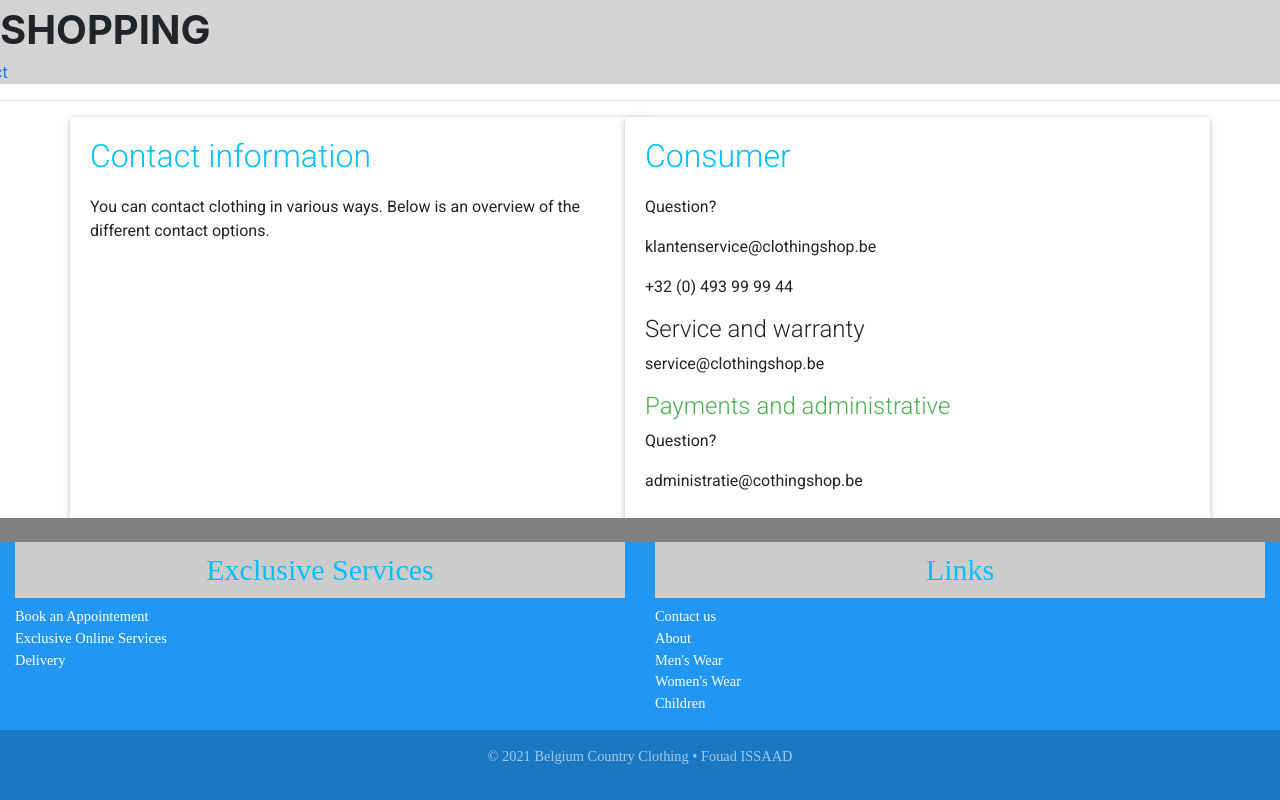
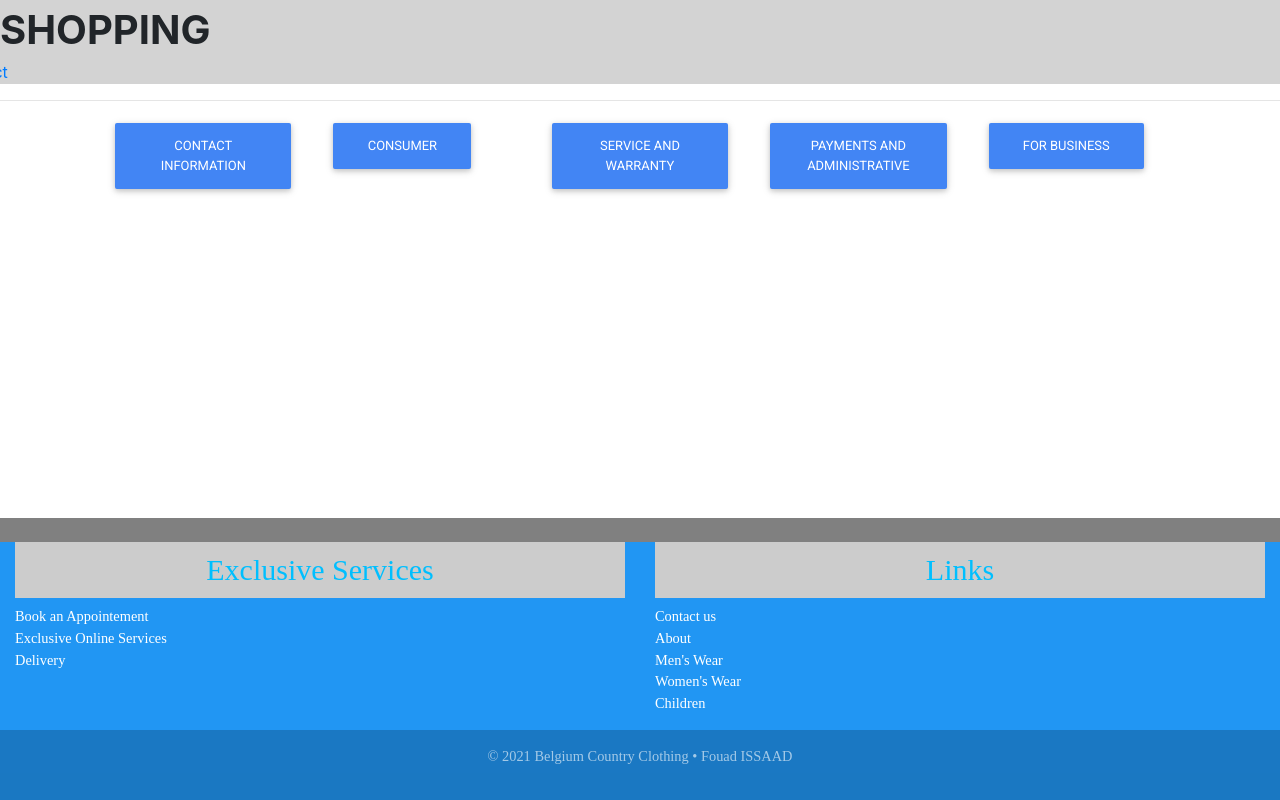
Before and after one commit to fouadissaad1/projectdynamischewebapp, a React (Create React App) app: page /Contact in a window 1280 px wide. Built offline with nearby package versions, Linux system fonts and the light colour scheme.

Commit message:
Resolve issue wicht mdbbtn and style contact page

```diff
--- a/package.json
+++ b/package.json
@@ -6,6 +6,7 @@
     "@testing-library/jest-dom": "^5.12.0",
     "@testing-library/react": "^11.2.6",
     "@testing-library/user-event": "^12.8.3",
+    "mdb-react-ui-kit": "^1.4.0",
     "mdbreact": "^5.1.0",
     "normalize.css": "^8.0.1",
     "react": "^17.0.2",
--- a/src/App.js
+++ b/src/App.js
@@ -1,6 +1,6 @@
+import React from "react";
 import './App.css';
 import NavBar from "./components/NavBar";
-import React from "react";
 import Footer from "./components/Footer";
 
 
--- a/src/index.js
+++ b/src/index.js
@@ -3,6 +3,10 @@ import ReactDOM from 'react-dom';
 import './index.css';
 import App from './App';
 import reportWebVitals from './reportWebVitals';
+
+import '@fortawesome/fontawesome-free/css/all.min.css';
+import 'bootstrap-css-only/css/bootstrap.min.css';
+import 'mdbreact/dist/css/mdb.css';
 
 ReactDOM.render(
   <React.StrictMode>
--- a/src/pages/Contact.js
+++ b/src/pages/Contact.js
@@ -1,45 +1,58 @@
-import React from "react";
-import { MDBCard, MDBCardText, MDBCardTitle, MDBCol, MDBContainer, MDBRow } from "mdbreact";
+import {MDBRow,MDBCol,MDBBtn,MDBCollapse} from "mdb-react-ui-kit";
+import React, { useState } from "react";
 
 
 export function Contact() {
+
+    const [showShow, setShowShow] = useState(false);
+    const toggleShow = () => setShowShow(!showShow);
     return (
-        <MDBContainer>
-              <MDBRow>
-                <MDBCard className="card-body" style={{width: "21rem"}}>
-                    <MDBCardTitle><h2>Contact information</h2></MDBCardTitle>
-                    <MDBCardText>
+        <React.Fragment>
+            <MDBRow></MDBRow>
+            <MDBRow color={"red"} bgColor={"primary"}>
+                <MDBCol lg={1}></MDBCol>
+                <MDBCol lg={2} >
+                    <MDBBtn onClick={toggleShow}>Contact information</MDBBtn>
+                    <MDBCollapse show={showShow}>
                         <p>You can contact clothing in various ways. Below is an overview of the different contact
                             options.</p>
-                    </MDBCardText>
-                </MDBCard>
-            </MDBRow>
-
-            <MDBRow>
-                    <MDBCard className="card-body" style={{width: "21rem"}}>
-                        <MDBCardTitle><h2>Consumer</h2></MDBCardTitle>
-                        <MDBCardText>
+                    </MDBCollapse>
+            </MDBCol>
+            <MDBCol lg={2} >
+                <MDBBtn onClick={toggleShow}>Consumer</MDBBtn>
+                <MDBCollapse show={showShow}>
                     <p>Question?</p>
                     <p>klantenservice@clothingshop.be</p>
                     <p>+32 (0) 493 99 99 44</p>
-                            <h4>Service and warranty</h4>
+                </MDBCollapse>
+            </MDBCol>
+                <MDBCol>
+                <MDBBtn onClick={toggleShow}>Service and warranty</MDBBtn>
+                <MDBCollapse show={showShow}>
                     <p> service@clothingshop.be</p>
-                            <h4 className="green-text">Payments and administrative</h4>
+                </MDBCollapse>
+                </MDBCol>
+                <MDBCol lg={2}>
+                <MDBBtn onClick={toggleShow}>Payments and administrative</MDBBtn>
+                <MDBCollapse show={showShow}>
                     <p>Question?</p>
                     <p>administratie@cothingshop.be</p>
-                        </MDBCardText>
-                    </MDBCard>
-                <MDBCard className="card-body" style={{width: "22rem"}}>
-                    <MDBCardTitle><h2>For Business</h2></MDBCardTitle>
-                    <MDBCardText>
+                </MDBCollapse>
+            </MDBCol>
+            <MDBCol lg={2} >
+                <MDBBtn onClick={toggleShow}>For Business</MDBBtn>
+                <MDBCollapse show={showShow}>
                     <p>Question?</p>
                     <p> verkoop@cothingshop.be</p>
                     <p> +32 (0) 493 99 99 45</p>
-                    </MDBCardText>
-                </MDBCard>
+                </MDBCollapse>
+
+            </MDBCol>
+            <MDBCol lg={1}></MDBCol>
         </MDBRow>
-            <MDBRow>
-            </MDBRow>
-        </MDBContainer>
+            <MDBRow></MDBRow>
+            </React.Fragment>
+
+
     );
 }
```
Also changed, not shown: 1 other file (tests, documents, lock files or other folders). Lines whose indentation alone changed are shown as unchanged.
